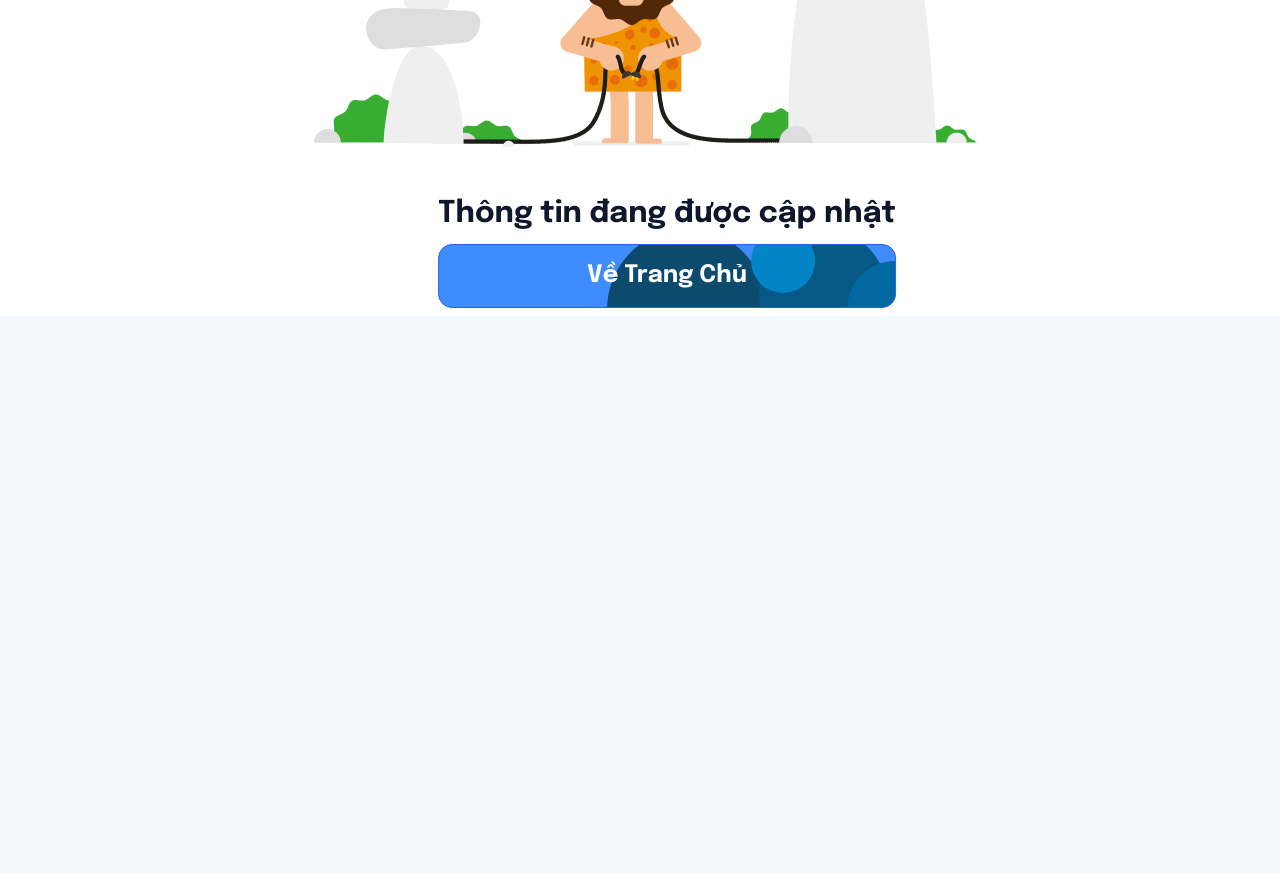
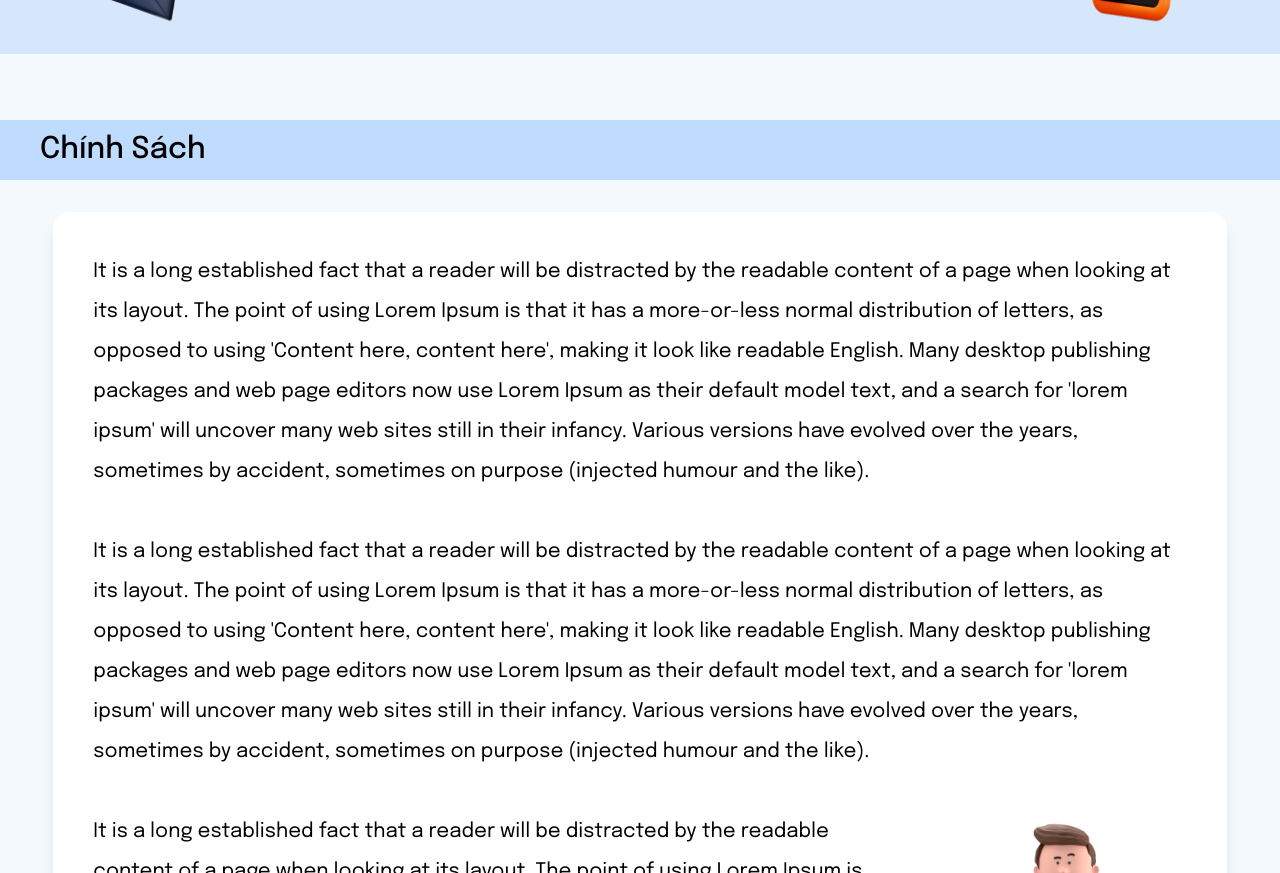
Before and after one commit to LamPhuongZ/FE-Hackathon-TypeScript, a React (Vite) app: page /policy-page in a window 1280 px wide. Before the commit this address had no page. Shown: the part 300-1173 px from the top of the page. Before the commit the page ends 800 px from the top, so only its background shows below. Built offline with nearby package versions, Linux system fonts and the light colour scheme; a small style sheet from the web is missing.

Commit message:
feat:policy page

```diff
--- a/src/components/footer/index.tsx
+++ b/src/components/footer/index.tsx
@@ -16,7 +16,7 @@ export default function Footer() {
             <h1 className="title">Việc Làm Dễ</h1>
           </div>
           <div className="footerLine__right">
-            <Link to={""}>
+            <Link to={""} >
               <img src={logoFacebook} alt="Facebook Logo" className="h-8" />
             </Link>
             <Link to={""}>
--- a/src/components/header/index.tsx
+++ b/src/components/header/index.tsx
@@ -24,7 +24,7 @@ export default function Header() {
               <Link to="/find-job">Tìm việc</Link>
             </li>
             <li>
-              <Link to="/">Chính sách</Link>
+              <Link to="/policy-page">Chính sách</Link>
             </li>
             <li>
               <Link to="/landing-page">Về chúng tôi</Link>
--- a/src/main.tsx
+++ b/src/main.tsx
@@ -23,6 +23,7 @@ const LoginAndRegister = lazy(()=> import("./pages/AuthPage"));
 const SearchPage = lazy(()=> import("./pages/SearchPage"));
 const ProfileEmployerPage = lazy (()=>import("./pages/ProfileEmployer"));
 const ProfileEmployeePage = lazy(() => import("./pages/ProfileEmployeePage"));
+const PolicyPage = lazy(()=>import("./pages/PolicyPage"));
 
 export const routeLink: any = createBrowserHistory();
 
@@ -53,6 +54,10 @@ root.render(
               path="/profile-employee-page"
               element={<ProfileEmployeePage />}
             />
+            <Route
+              path="/policy-page"
+              element={<PolicyPage />}
+            />
           </Route>
           <Route path="/login" element={<LoginAndRegister />} />
           <Route path="*" element={<NotFoundPage />} />
--- /dev/null
+++ b/src/pages/PolicyPage/index.tsx
@@ -0,0 +1,56 @@
+import React from 'react'
+import img from "../../assets/images/101.png"
+
+export default function PolicyPage() {
+    return (
+      <>
+        <div className="px-10 bg-blue-200 py-3 font-medium text-3xl">
+          Chính Sách
+        </div>
+        <div className="content-policy w-11/12 bg-white m-auto my-8 p-10 rounded-2xl shadow-lg">
+          <p className="font-normal text-xl mb-10 leading-loose">
+            It is a long established fact that a reader will be distracted by
+            the readable content of a page when looking at its layout. The point
+            of using Lorem Ipsum is that it has a more-or-less normal
+            distribution of letters, as opposed to using 'Content here, content
+            here', making it look like readable English. Many desktop publishing
+            packages and web page editors now use Lorem Ipsum as their default
+            model text, and a search for 'lorem ipsum' will uncover many web
+            sites still in their infancy. Various versions have evolved over the
+            years, sometimes by accident, sometimes on purpose (injected humour
+            and the like).
+          </p>
+          <p className="font-normal text-xl mb-10 leading-loose">
+            It is a long established fact that a reader will be distracted by
+            the readable content of a page when looking at its layout. The point
+            of using Lorem Ipsum is that it has a more-or-less normal
+            distribution of letters, as opposed to using 'Content here, content
+            here', making it look like readable English. Many desktop publishing
+            packages and web page editors now use Lorem Ipsum as their default
+            model text, and a search for 'lorem ipsum' will uncover many web
+            sites still in their infancy. Various versions have evolved over the
+            years, sometimes by accident, sometimes on purpose (injected humour
+            and the like).
+          </p>
+          <div className="text-with-image flex justify-between">
+            <p className="font-normal text-xl mb-10 leading-loose">
+              It is a long established fact that a reader will be distracted by
+              the readable content of a page when looking at its layout. The
+              point of using Lorem Ipsum is that it has a more-or-less normal
+              distribution of letters, as opposed to using 'Content here,
+              content here', making it look like readable English. Many desktop
+              publishing packages and web page editors now use Lorem Ipsum as
+              their default model text, and a search for Many desktop publishing
+              packages and web page editors now use Lorem Ipsum as their default
+              model text, and a search for
+            </p>
+            <img
+              src={img}
+              alt="Image Description"
+              className="w-[300px] h-auto"
+            />
+          </div>
+        </div>
+      </>
+    );
+}
```
Also changed, not shown: src/assets/images/101.png (added).
